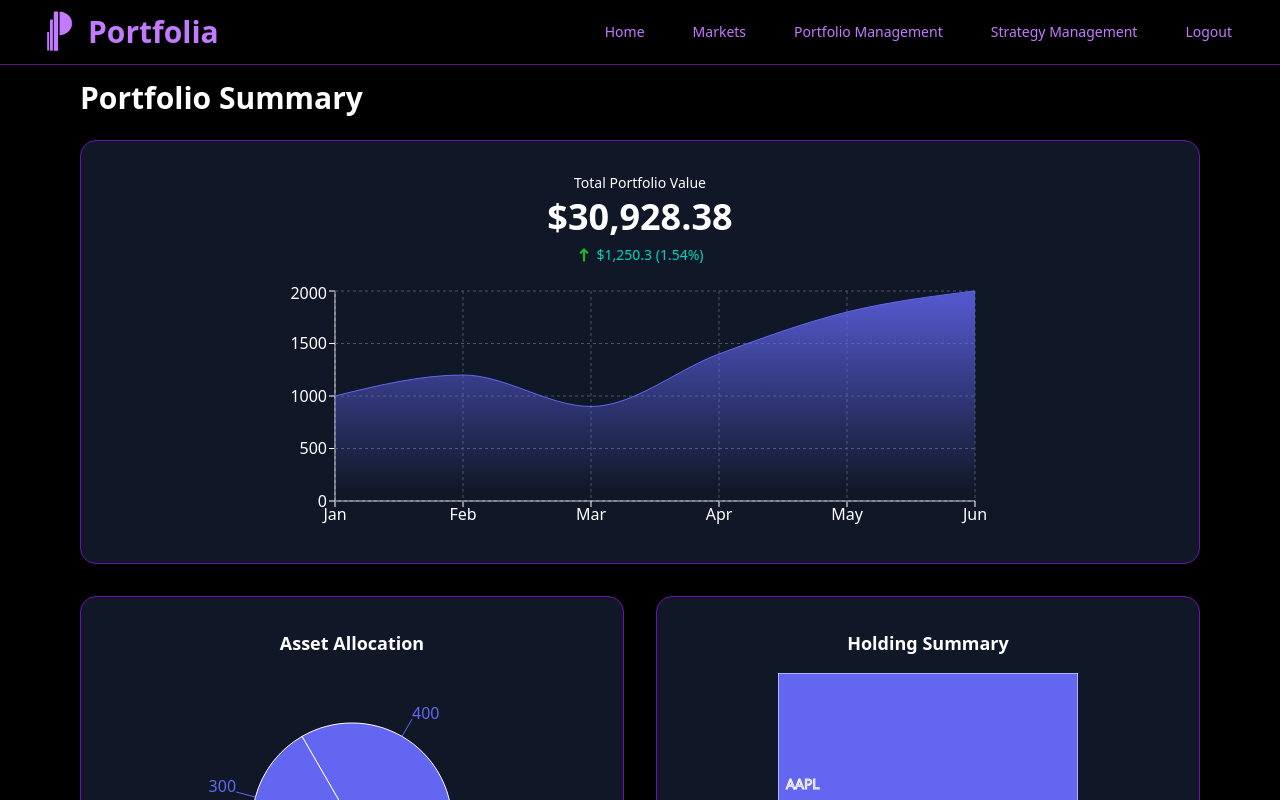
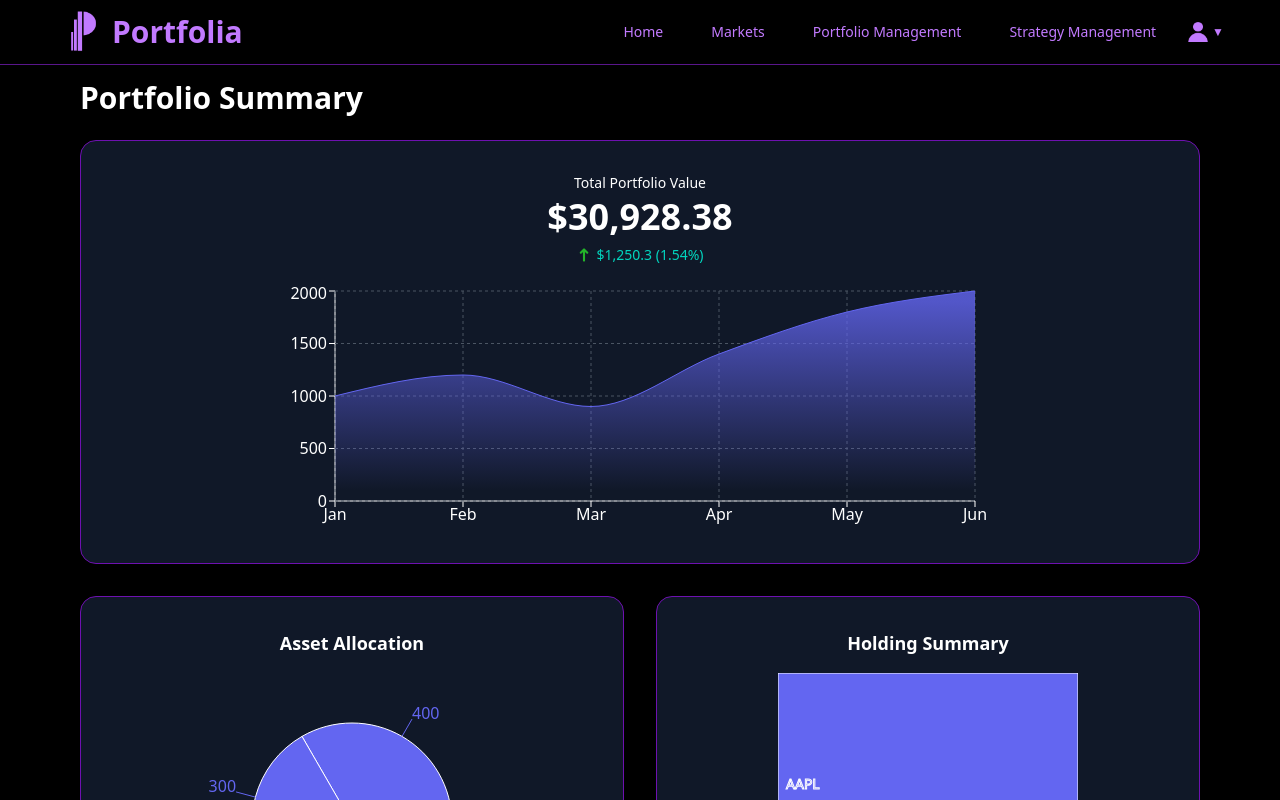
Before and after one commit to kkliro/soen357-portfolia, a React (Vite) app in the folder frontend/: page /home in a window 1280 px wide. Shown: the top 800 px of the page. Built offline with nearby package versions, Linux system fonts and the light colour scheme; sample sign-in values are in the browser's storage.

Commit message:
added dropsown and icon for account and logout

```diff
--- a/frontend/src/components/HeaderComponent.jsx
+++ b/frontend/src/components/HeaderComponent.jsx
@@ -1,5 +1,6 @@
-import React, { useContext } from 'react'
+import React, { useContext, useState, useEffect, useRef } from 'react'
 import { useNavigate } from 'react-router-dom'
+import ReactDOM from 'react-dom';
 import logo from '../assets/logo.png'
 import user_icon from '../assets/user_icon.png'
 import { AuthContext } from '../context/AuthContext'
@@ -8,16 +9,52 @@ import { logoutUser } from '../hooks/auth/logout'
 export default function HeaderComponent() {
   const { token, logout } = useContext(AuthContext)
   const navigate = useNavigate()
+  const [dropdownOpen, setDropdownOpen] = useState(false)
+  const [dropdownStyle, setDropdownStyle] = useState({});
+  const dropdownRef = useRef(null)
+
+  useEffect(() => {
+    function handleClickOutside(event) {
+      if (
+        dropdownRef.current &&
+        !dropdownRef.current.contains(event.target) &&
+        !document.getElementById('dropdown-portal')?.contains(event.target)
+      ) {
+        setDropdownOpen(false)
+      }
+    }
+    document.addEventListener('click', handleClickOutside)
+    return () => {
+      document.removeEventListener('click', handleClickOutside)
+    }
+  }, [])
+
+  const toggleDropdown = () => {
+    const newState = !dropdownOpen;
+    setDropdownOpen(newState);
+    if (newState && dropdownRef.current) {
+      const rect = dropdownRef.current.getBoundingClientRect();
+      setDropdownStyle({
+        position: 'absolute',
+        top: rect.bottom + window.scrollY,
+        left: rect.left + rect.width / 2 - 80,
+      });
+    }
+  };
 
   const handleLogout = async () => {
+    console.log('Logout button clicked');
     try {
-      await logoutUser(token)
+      console.log('Logging out...');
+      await logoutUser(token);
+      console.log('Logout successful');
     } catch (error) {
-      console.error('Logout error:', error)
+      console.error('Logout error:', error);
     }
-    logout()
-    navigate('/')
-  }
+    logout();
+    console.log('Redirecting to home');
+    navigate('/');
+  };
 
   const navigation = [
     { name: 'Home', href: '/home', current: false },
@@ -28,7 +65,7 @@ export default function HeaderComponent() {
 
   return (
     <nav className="fixed top-0 w-full bg-black bg-opacity-70 backdrop-blur-lg z-50 border-b border-purple-900">
-      <div className="mx-auto px-4 sm:px-6 lg:px-8">
+      <div className="mx-auto px-4 sm:px-10 lg:px-14">
         <div className="flex h-16 items-center justify-between">
 
           {/* Logo + Title */}
@@ -52,12 +89,33 @@ export default function HeaderComponent() {
                 {item.name}
               </a>
             ))}
-            <button
-              onClick={handleLogout}
-              className=" hover:bg-indigo-600 hover:text-white text-purple-400 rounded-md px-4 py-2 text-sm font-medium transition-colors duration-200"
-            >
-              Logout
-            </button>
+            <div ref={dropdownRef} className="relative flex items-center cursor-pointer" onClick={toggleDropdown}>
+              <img
+                src={user_icon}
+                alt="User"
+                className="h-5 w-5"
+              />
+              <span className={`ml-1 text-xs text-purple-400 transition-transform duration-200 ${dropdownOpen ? 'rotate-180' : ''}`}>▼</span>
+              {dropdownOpen &&
+                ReactDOM.createPortal(
+                  <div id="dropdown-portal" style={{ ...dropdownStyle, zIndex: 60 }} className="my-4 w-30 bg-black border border-purple-900 rounded-md shadow-lg">
+                    <button
+                      onClick={() => { navigate('/account'); setDropdownOpen(false); }}
+                      className="w-full text-left px-4 py-2 text-purple-400 hover:bg-indigo-600 hover:text-white"
+                    >
+                      Account
+                    </button>
+                    <button
+                      onClick={(e) => { e.stopPropagation(); handleLogout(); }}
+                      className="w-full text-left px-4 py-2 text-purple-400 hover:bg-indigo-600 hover:text-white"
+                    >
+                      Logout
+                    </button>
+                  </div>,
+                  document.body
+                )
+              }
+            </div>
           </div>
         </div>
       </div>
```
